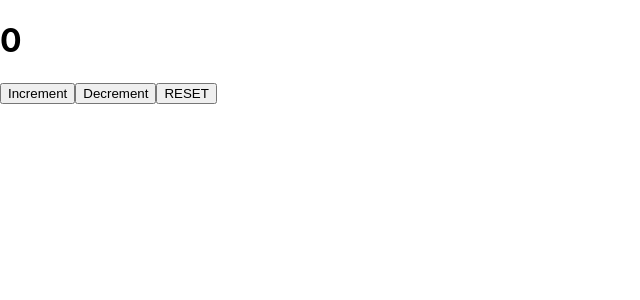
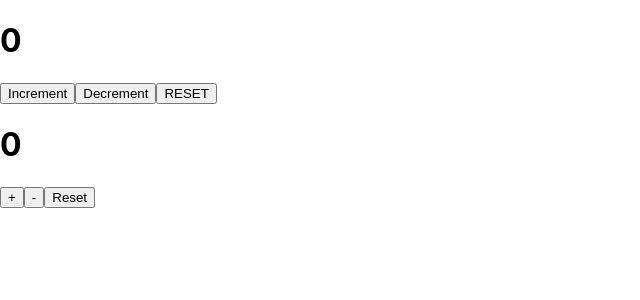
Before and after one commit to miidiin10/exam-project-semester2, a React (Create React App) app: page / in a window 1280 px wide. Shown: the top 300 px of the page, without its empty margins (0-640 px from the left). Built offline with nearby package versions, Linux system fonts and the light colour scheme.

Commit message:
separiting into pages

```diff
--- a/src/App.js
+++ b/src/App.js
@@ -1,27 +1,41 @@
 import logo from './logo.svg';
 import './App.css';
-import Counter from './components/Counter';
+import { useState } from 'react';
 import useCounter from './hooks/useCounter';
-import { ErrorBoundary } from 'react-error-boundary';
+// import countReducer from './hooks/countReducer';
+import UseReducerHook from './components/UseReducerHook';
+
+
+export function useReducer(reducer, initialState) {
+  const [state, setState] = useState(initialState);
+
+  function dispatch(action) {
+    let nextState = reducer(state, action)
+    setState(nextState)
+  }
+
+  return [state, dispatch]
+}
+
+function App() {
 
 
 
+  const {value, increment, decrement, reset} = useCounter(0)
 
-function App() {
 
-  const {value, increment, decrement, reset} = useCounter(0)
 
   return (
     <>
-    <ErrorBoundary>
       <div className="counter">
         <h1>{value}</h1>
         <button onClick={increment}>Increment</button>
         <button onClick={decrement}>Decrement</button>
         <button onClick={reset}>RESET</button>
-        <Counter />
+
       </div>
-      </ErrorBoundary>
+
+      <UseReducerHook />
     </>
   );
 }
--- /dev/null
+++ b/src/components/CounterHooks.js
@@ -0,0 +1,6 @@
+import * as React from 'react'
+import useCounter from './hooks/useCounter';
+
+export default function Counter() {
+
+}
--- a/src/components/ErrorBoundary.js
+++ b/src/components/ErrorBoundary.js
@@ -19,7 +19,7 @@ export default function ErrorFallback({ error }) {
         resetKeys={[username]}
         >
             <Bomb username={username} />
-        </ErrorBoundary>
+    </ErrorBoundary>
         </div>
     </div>
 
--- /dev/null
+++ b/src/components/UseReducerHook.js
@@ -0,0 +1,20 @@
+import { useState, useReducer } from 'react'
+import React from 'react'
+import countReducer from '../hooks/countReducer'
+
+
+export default function UseReducerHook() {
+
+    const [state, dispatch] = useReducer(countReducer, 0);
+
+  return (
+    <div>
+        <div className='reduceCounter'>
+        <h1>{state}</h1>
+        <button onClick={() => dispatch('increment')}> + </button>
+        <button onClick={() => dispatch('decrement')}> - </button>
+        <button onClick={() => dispatch('reset')}> Reset </button>
+      </div>
+    </div>
+  )
+}
--- a/src/components/counter.js
+++ /dev/null
@@ -1,9 +0,0 @@
-import React from 'react'
-
-export default function Counter() {
-  return (
-    <div>
-
-    </div>
-  )
-}
--- /dev/null
+++ b/src/hooks/countReducer.js
@@ -0,0 +1,16 @@
+import * as React from "react";
+
+
+export default function countReducer(initialState = 0, action) {
+
+  switch (action) {
+    case 'increment':
+      return initialState + 1;
+    case 'decrement':
+      return initialState - 1;
+    case 'reset':
+        return initialState - initialState;
+    default:
+        return initialState;
+  }
+}
--- a/src/hooks/useCounter.js
+++ b/src/hooks/useCounter.js
@@ -1,4 +1,7 @@
 import * as React from 'react'
+
+
+//custom hook created
 
 export default function useCounter(initialValue) {
     const [value, setValue] = React.useState(initialValue || 0)
@@ -6,6 +9,7 @@ export default function useCounter(initialValue) {
     const increment = () => setValue((x) => x + 1)
     const decrement = () => setValue((x) => x - 1)
     const reset = () => setValue(initialValue || 0)
+
 
   return {
     value,
```
Also changed, not shown: src/components/Main.js (+8 -0 lines), src/components/UseReducerPage.js (deleted, +0 -7 lines), src/index.js (+7 -0 lines).
